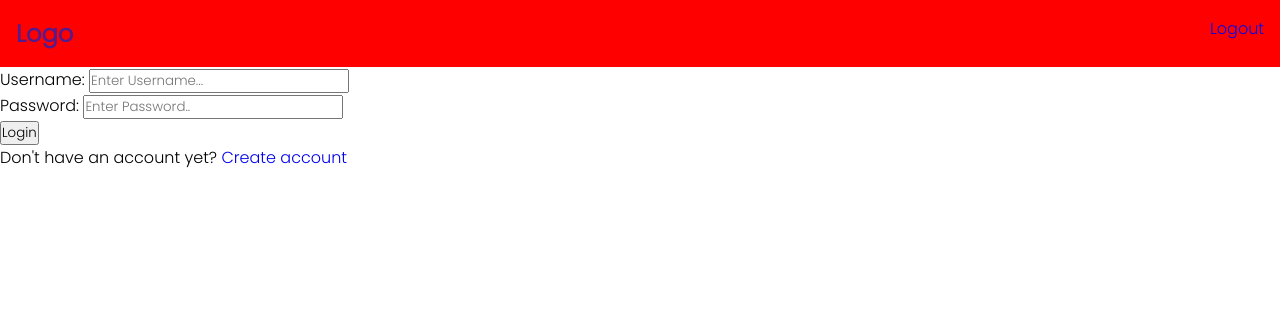
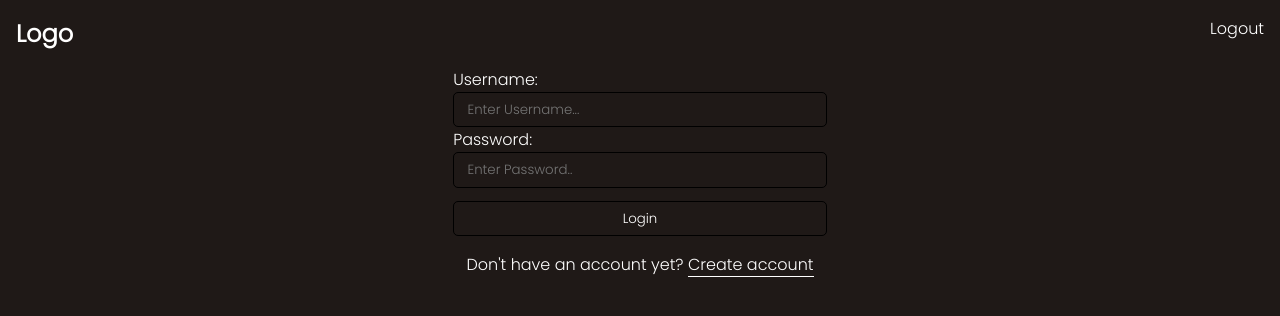
Before and after one commit to olowojude/Link-it, a Django app: page /login/ in a window 1280 px wide. Shown: the top 316 px of the page. Run offline with Django 4.2, Linux system fonts and the light colour scheme; some libraries are stand-ins or nearby versions.

Commit message:
Styled all the pages

```diff
--- a/lta/templates/lta/addlink.html
+++ b/lta/templates/lta/addlink.html
@@ -1,8 +1,8 @@
 {% extends 'lta/main.html' %} {% block content %}
-<div>
+<div class="container addlink">
   <form action="" method="POST">
     {% csrf_token %} {{ addlinkform.as_p }}
-    <input type="submit" value="Submit" />
+    <input type="submit" class="submit" value="Submit" />
   </form>
 
   {% endblock %}
--- a/lta/templates/lta/deletelink.html
+++ b/lta/templates/lta/deletelink.html
@@ -1,5 +1,5 @@
 {% extends 'lta/main.html' %} {% block content %}
-<div>
+<div class="container delete-link">
   <form method="POST" action="">
     {% csrf_token %}
     <p>Are you sure you want to delete "{{deletelink.name}}"</p>
--- a/lta/templates/lta/home.html
+++ b/lta/templates/lta/home.html
@@ -18,8 +18,8 @@
 	{% endfor %}
 
 	<div class="bottom-links">
-		<a href="{% url 'addlink' %}">Add link</a>
-		<a href="">Preview </a>
+		<a href="{% url 'addlink' %}" class="add-a-link">Add a link</a>
+		<a href="" class="preview">Preview </a>
 	</div>
 </div>
 
--- a/lta/templates/lta/login.html
+++ b/lta/templates/lta/login.html
@@ -1,5 +1,5 @@
 {% extends 'lta/main.html' %} {% block content %}
-<div>
+<div class="container login">
   <form action="" method="POST">
     {% csrf_token %}
     <label>Username:</label>
@@ -17,7 +17,7 @@
       placeholder="Enter Password.."
       id="password"
     /><br />
-    <input type="submit" value="Login" />
+    <input type="submit" class="submit" value="Login" />
   </form>
   <div>
     {% for message in messages %}
@@ -28,7 +28,9 @@
   <div>
     <p>
       Don't have an account yet?
-      <a href="{% url 'register' %}"> Create account </a>
+      <a href="{% url 'register' %} " class="create-an-account">
+        Create account
+      </a>
     </p>
   </div>
 
--- a/lta/templates/lta/updatelink.html
+++ b/lta/templates/lta/updatelink.html
@@ -1,8 +1,8 @@
 {% extends 'lta/main.html' %} {% block content %}
-<div>
+<div class="container update">
   <form action="" method="POST">
     {% csrf_token %} {{ updatelinkform.as_p }}
-    <input type="submit" value="Submit" />
+    <input type="submit" class="submit" value="Submit" />
   </form>
 
   {% endblock %}
--- a/static/styles/style.css
+++ b/static/styles/style.css
@@ -3,6 +3,8 @@
     padding: 0;
     box-sizing: border-box;
     font-family: "poppins";
+    background: #1f1917;
+    color: white;
 }
 li {
     list-style: none;
@@ -17,7 +19,6 @@ a {
     flex-direction: row;
     justify-content: space-between;
     padding: 1em;
-    background: red;
 }
 
 /*home page */
@@ -34,9 +35,86 @@ a {
     padding: 1em;
     border: 1px solid black;
     text-align: center;
-    border-radius: 10px;
+    border-radius: 5px;
     margin: 1em;
+    background: #0f0909;
 }
 .edit-delete-link-container {
     text-align: center;
 }
+.edit {
+    margin-right: 1em;
+}
+.edit, .delete {
+    border-bottom: 1px solid white;
+}
+.add-a-link {
+    margin-right: 1em;
+}
+.add-a-link, .preview {
+    border-bottom: 1px solid white;
+}
+
+/* update link */
+.update p {
+    margin: 1em;;
+}
+.update input {
+    width: 100%;
+    border: 1px solid black;
+    outline: none;
+    padding: .5em 1em;
+    border-radius: 5px;
+}
+.update .submit {
+    cursor: pointer;
+}
+/* add link */
+.addlink p {
+    margin: 1em;;
+}
+.addlink input {
+    width: 100%;
+    border: 1px solid black;
+    outline: none;
+    padding: .5em 1em;
+    border-radius: 5px;
+}
+.addlink .submit {
+    cursor: pointer;
+}
+
+/* login page */
+.login p {
+    margin: 1em;;
+}
+.login input {
+    width: 100%;
+    border: 1px solid black;
+    outline: none;
+    padding: .5em 1em;
+    border-radius: 5px;
+}
+.login .submit {
+    cursor: pointer;
+    margin-top: 1em;
+}
+.create-an-account, .login-to-acct {
+    border-bottom: 1px solid white;
+}
+
+/* register page */
+.register p {
+    margin: 1em;;
+}
+.register input {
+    width: 100%;
+    border: 1px solid black;
+    outline: none;
+    padding: .5em 1em;
+    border-radius: 5px;
+}
+.register .submit {
+    cursor: pointer;
+    margin-top: 1em;
+}
```
Also changed, not shown: lta/templates/lta/normalview.html (deleted, +0 -25 lines), lta/templates/lta/register.html (+8 -5 lines), db.sqlite3.
